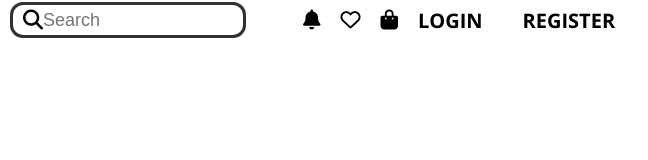
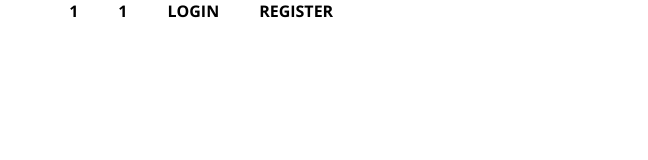
Before and after one commit to Rylie86/zando-demo-2-3, a plain HTML site: page zando.html in a window 1280 px wide. Shown: the full height of the page, 632-1280 px from the left. Drawn offline with nearby package versions, Linux system fonts and the light colour scheme.

Commit message:
update menu right

```diff
--- a/zando.css
+++ b/zando.css
@@ -33,11 +33,7 @@ body {
   display: flex;
 }
 
-.nav-right {
-  width: 50%;
-  height: 100%;
-  display: flex;
-}
+
 
 .nav-left > ul {
   display: flex;
@@ -60,75 +56,24 @@ body {
   background-color: hotpink;
   cursor: pointer;
 }
-.search-box {
 
-  width: 250px;
-  height: 30px;
-  background-color: white;
-  border-radius: 10px;
+ .nav-right {
+  width: 50%;
+  height: 100%;
   display: flex;
+}
+.nav-right ul {
+  display: flex;
+  gap: 10px;
+  justify-content: end;
   align-items: center;
-  padding: 10px;
-  margin-top: 5px;
-  margin-left: 5px;
-  box-shadow: rgba(0, 0, 0, 0.16) 0px 1px 4px, rgb(51, 51, 51) 0px 0px 0px 3px;
+  height: 100%;
 }
 
-.search-box > i {
-  font-size: 20px;
-  color: black;
-}
-
-.search-box > input {
-  flex: 1;
-  width: 190px;
-  height: 25px;
-  border-radius: 10px;
-  border: none;
-  outline: none;
-  font-size: 18px;
-}
-
-.icon{
-    display: flex;
-    color: black;
-    margin-left: 50px;
-
-}
-
-.icon>i {
-    display: flex;
-    padding: 10px;
-   font-size: 20px;
-}
-
-.item {
+.nav-right ul li {
+  text-transform: uppercase;
+  padding: 0 15px;
   display: flex;
   height: 100%;
-  width: 150%;
-
+  font-weight: bold;
 }
-.item > ul {
-  display: flex;
-  gap: 20px;
-  list-style: none;
-  align-items: center;
-}
-
-.item ul li {
-  display: flex;
-  place-items: center;
-  padding: 5px 10px;
-  height: 100%;
-  font-size: 20px;
-  font-weight: bold;
-  text-transform: uppercase;
-  transition: all 0.5s ease;
-
-}
-
-.item ul li :hover {
-  background-color: white;
-  cursor: pointer;
-  box-shadow: rgb(38, 57, 77) 0px 20px 30px -10px;
-}
--- a/zando.html
+++ b/zando.html
@@ -28,17 +28,10 @@
           />
         </div>
         <div class="nav-right">
-          <div class="search-box">
-            <i class="fa-solid fa-magnifying-glass"></i>
-            <input type="search" placeholder="Search" />
-          </div>
-          <div class="icon">
-            <i class="fa-solid fa-bell"></i>
-            <i class="fa-regular fa-heart"></i>
-            <i class="fa-solid fa-bag-shopping"></i>
-          </div>
-          <div class="item">
+
             <ul>
+              <li>1</li>
+              <li>1</li>
               <li>Login</li>
               <li>Register</li>
             </ul>
```
